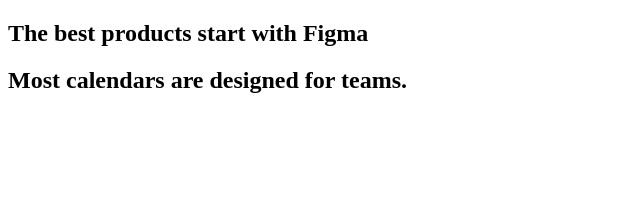
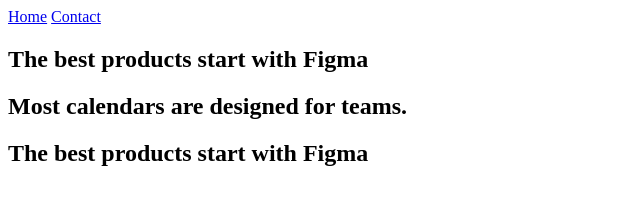
Before and after one commit to MArt-UA/figma_05-05-23, a plain HTML site: page index.html in a window 1280 px wide. Shown: the whole page, without its empty margins (0-640 px from the left). Drawn offline with Linux system fonts and the light colour scheme.

Commit message:
id contact

```diff
--- a/index.html
+++ b/index.html
@@ -1,23 +1,24 @@
 <!DOCTYPE html>
 <html lang="en">
+
 <head>
     <meta charset="UTF-8">
     <meta http-equiv="X-UA-Compatible" content="IE=edge">
     <meta name="viewport" content="width=device-width, initial-scale=1.0">
     <title>Figmaland Business Landing page (Community)</title>
 </head>
+
 <body>
-    <head>
     <header>
         <nav>
-
+            <a href="#top">Home</a>
+            <a href="#contact">Contact</a>
         </nav>
         <section class="head">
             <h1>The best products start with Figma</h1>
             <h2>Most calendars are designed for teams. </h2>
         </section>
     </header>
-    </head>
     <section class="features"></section>
     <section class="organize"></section>
     <section class="partners">
@@ -28,9 +29,13 @@
     <section class="priving">
         <div class="free"></div>
         <div class="standart"></div>
-        <div class="business"></div>
+        <div class="business">
+        </div>
     </section>
-    <section #contact class="contact"></section>
+    <section id="contact" class="contact">
+        <h1>The best products start with Figma</h1>
+    </section>
     <footer></footer>
 </body>
+
 </html>
```
Lines whose indentation alone changed are shown as unchanged.
